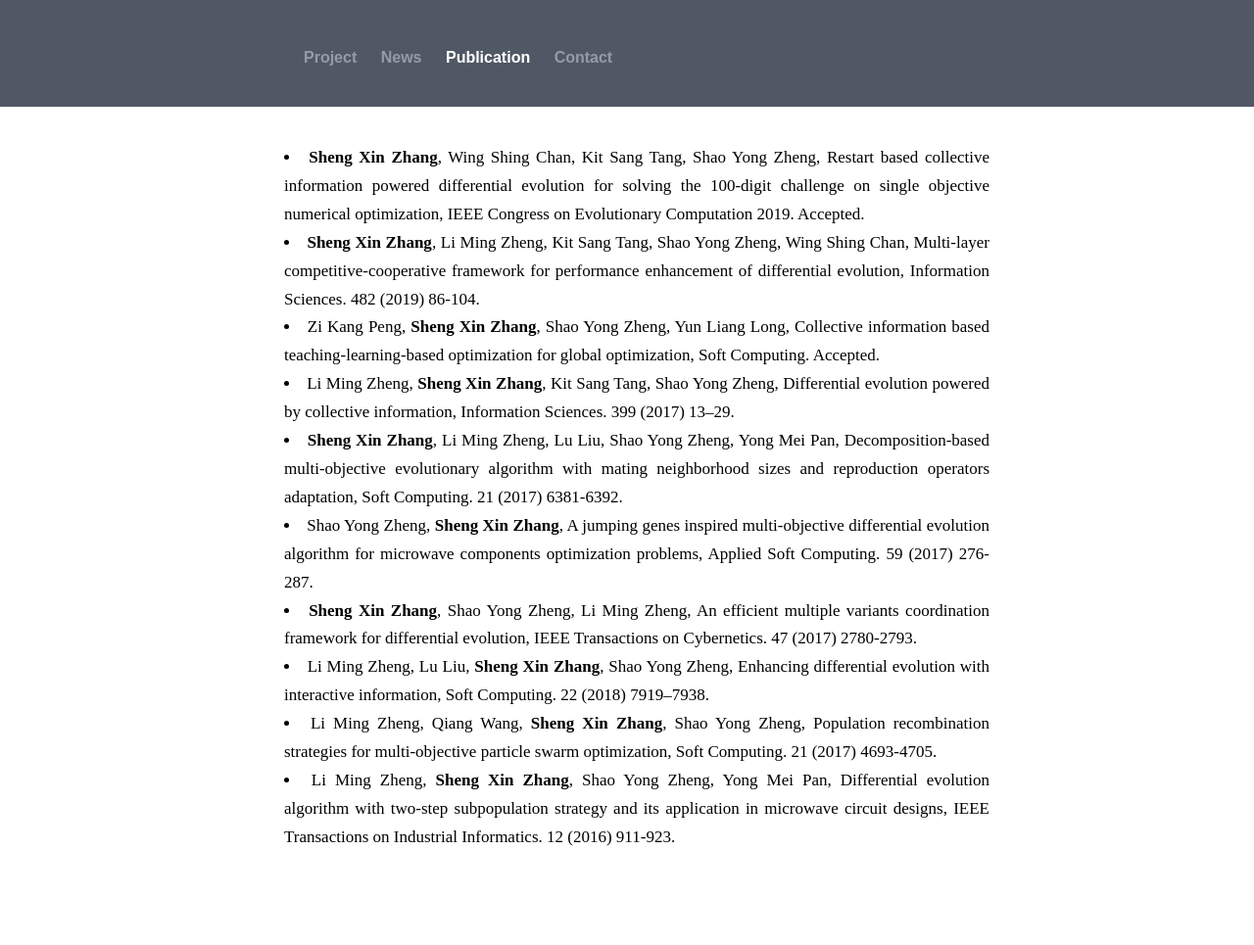
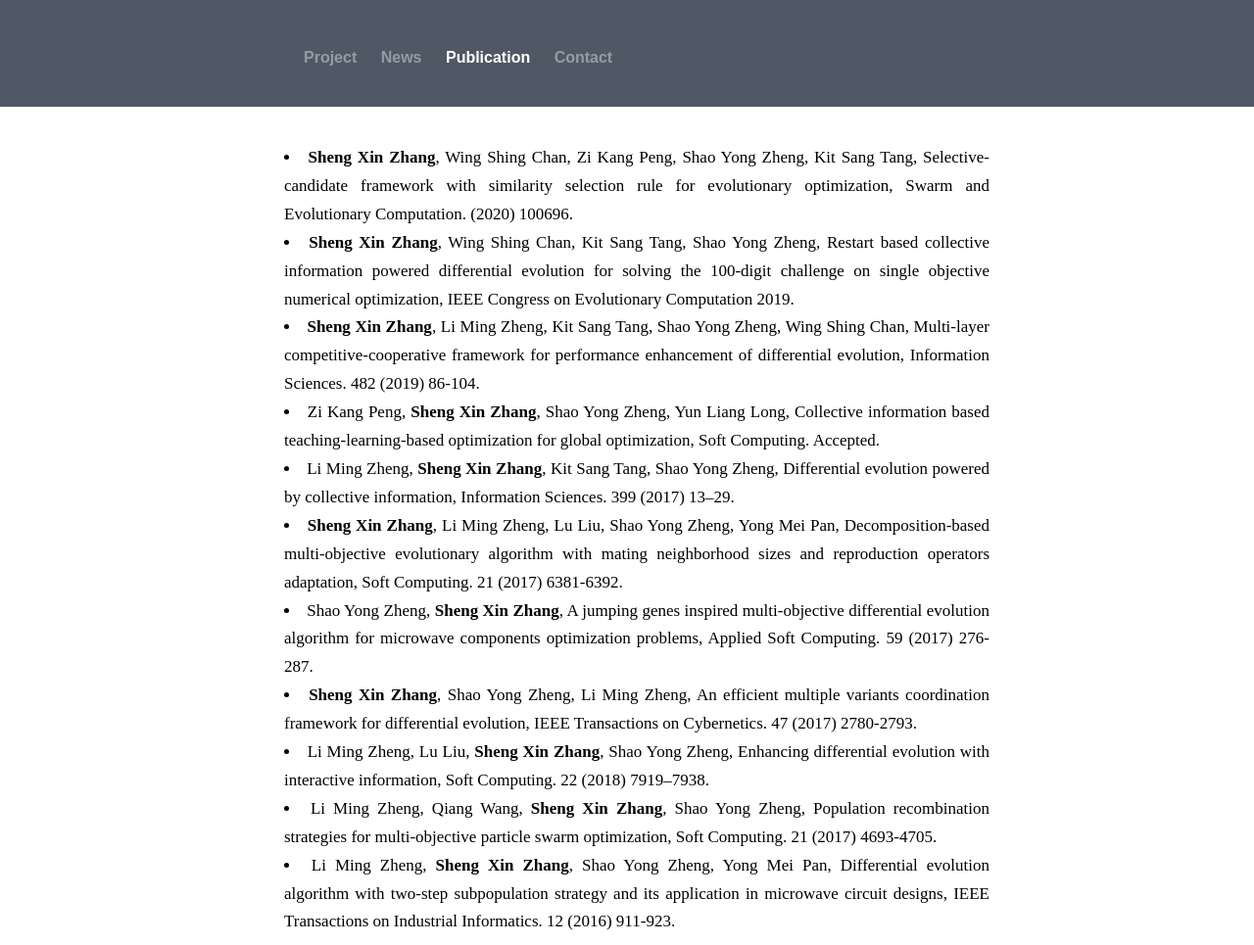
Before and after one commit to zsxhomepage/zsxhomepage.github.io, a Jekyll site: the page built from Publication.html, in a window 1280 px wide. Shown: the whole page at 98% size. Built offline with Jekyll 4.4.1, drawn with Linux system fonts in a browser that asks for light colours; before the commit the page ends 900 px from its top, so only the background shows below that.

Commit message:
Update Publication.html

```diff
--- a/Publication.html
+++ b/Publication.html
@@ -6,7 +6,8 @@ layout: default
 	<div class="content">
 	 <!-- <h3> AAAAA</h3> -->
 	 <p align="justify">
-	 <li> <b> Sheng Xin Zhang</b>, Wing Shing Chan, Kit Sang Tang, Shao Yong Zheng, Restart based collective information powered differential evolution for solving the 100-digit challenge on single objective numerical optimization, IEEE Congress on Evolutionary Computation 2019. Accepted. </li>
+	 <li> <b> Sheng Xin Zhang</b>, Wing Shing Chan, Zi Kang Peng, Shao Yong Zheng, Kit Sang Tang, Selective-candidate framework with similarity selection rule for evolutionary optimization, Swarm and Evolutionary Computation. (2020) 100696. </li>
+	 <li> <b> Sheng Xin Zhang</b>, Wing Shing Chan, Kit Sang Tang, Shao Yong Zheng, Restart based collective information powered differential evolution for solving the 100-digit challenge on single objective numerical optimization, IEEE Congress on Evolutionary Computation 2019. </li>
 	 <li> <b> Sheng Xin Zhang</b>, Li Ming Zheng, Kit Sang Tang, Shao Yong Zheng, Wing Shing Chan, Multi-layer competitive-cooperative framework for performance enhancement of differential evolution, Information Sciences. 482 (2019) 86-104. </li>
 	 <li> Zi Kang Peng, <b>Sheng Xin Zhang</b>, Shao Yong Zheng, Yun Liang Long, Collective information based teaching-learning-based optimization for global optimization, Soft Computing. Accepted. </li>
 	 <li> Li Ming Zheng, <b> Sheng Xin Zhang</b>, Kit Sang Tang, Shao Yong Zheng, Differential evolution powered by collective information, Information Sciences. 399 (2017) 13–29. </li>
```
